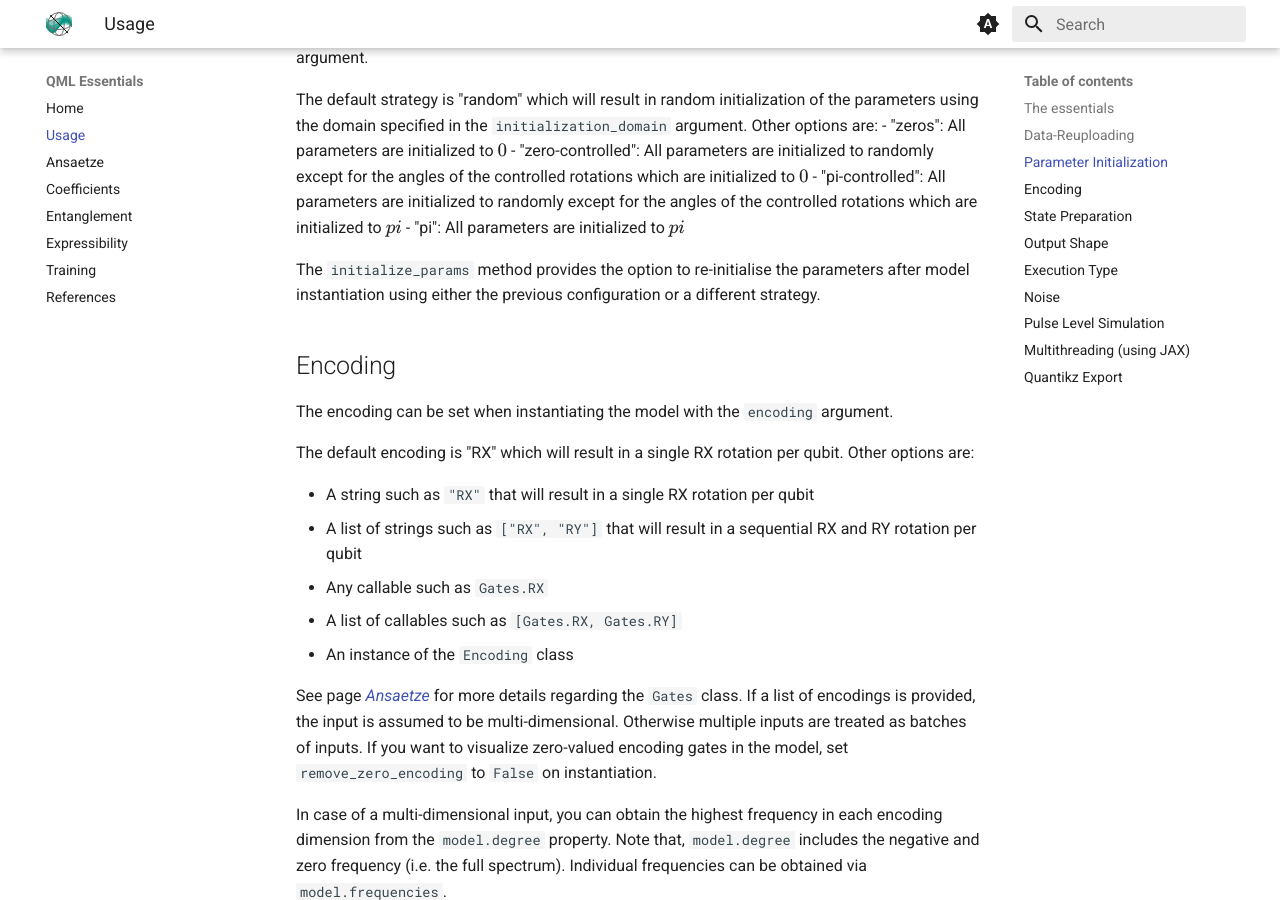
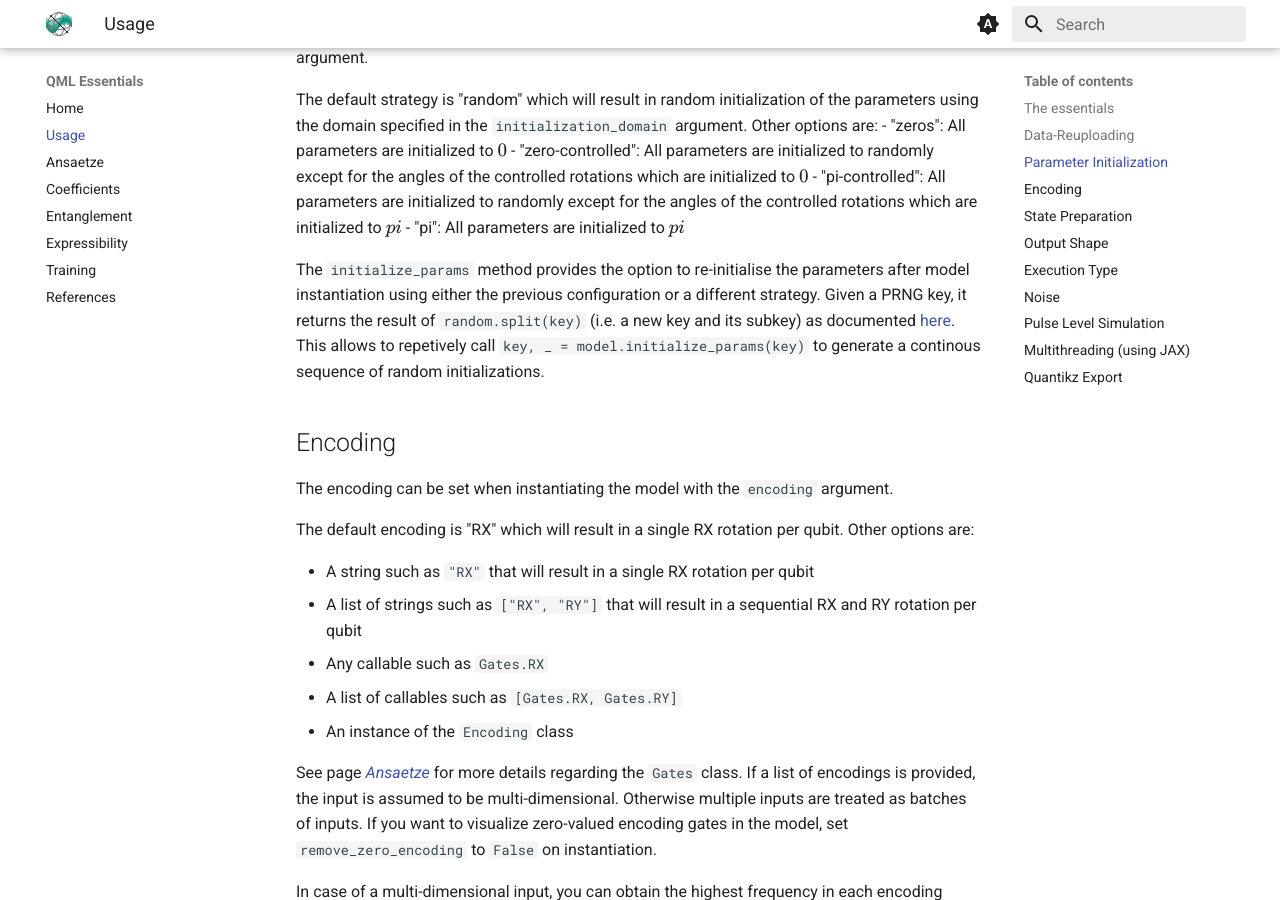
Before and after one commit to cirKITers/qml-essentials, an MkDocs documentation site: the page built from docs/usage.md, in a window 1280 px wide and 900 px high, scrolled down 2366 px. Built offline with MkDocs 1.6.1 and Material for MkDocs 9.7.7, drawn with Linux system fonts in a browser that asks for light colours; emoji names are drawn with the system emoji font.

Commit message:
updated docs
Signed-off-by: lc3267 <lc3267@kit.edu>

```diff
--- a/docs/usage.md
+++ b/docs/usage.md
@@ -88,6 +88,8 @@ Other options are:
 - "pi": All parameters are initialized to $\\pi$
 
 The `initialize_params` method provides the option to re-initialise the parameters after model instantiation using either the previous configuration or a different strategy.
+Given a PRNG key, it returns the result of `random.split(key)` (i.e. a new key and its subkey) as documented [here](https://docs.jax.dev/en/latest/random-numbers.html).
+This allows to repetively call `key, _ = model.initialize_params(key)` to generate a continous sequence of random initializations.
 
 ## Encoding
 
```
